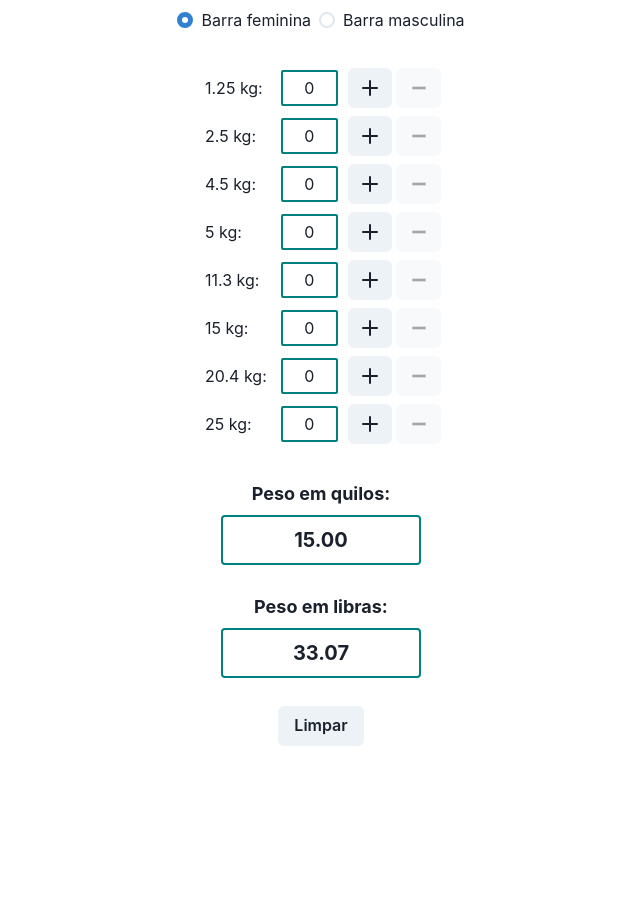
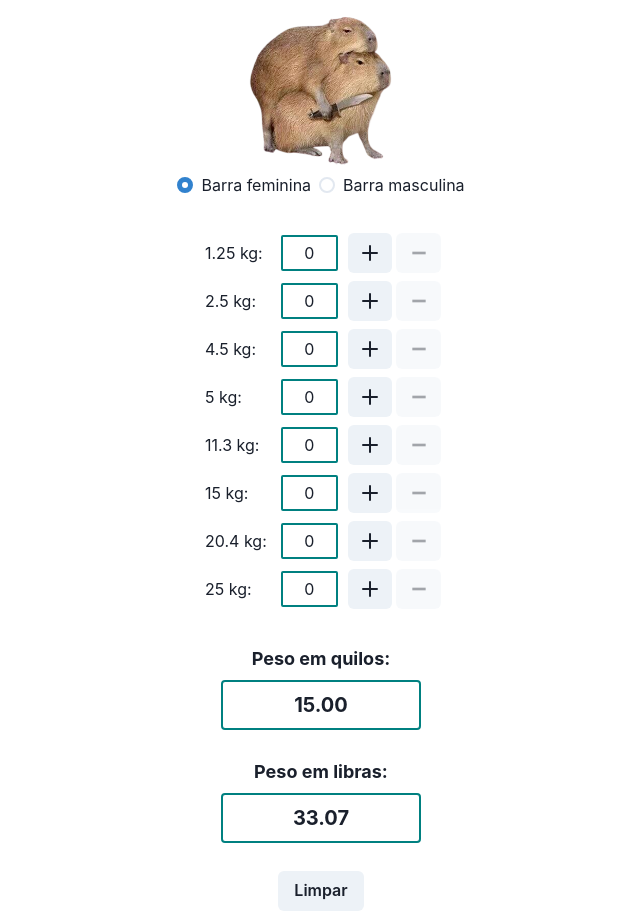
Before and after one commit to tiagobonacina/helper, a Next.js app: page / in a window 1280 px wide. Shown: the whole page, without its empty margins (319-959 px from the left). Before the commit the page ends 800 px from the top, so only its background shows below. Built offline with nearby package versions, Linux system fonts and the light colour scheme.

Commit message:
Update images

```diff
--- a/pages/index.tsx
+++ b/pages/index.tsx
@@ -61,16 +61,16 @@ export default function Home() {
         <title>HELPER</title>
         <meta name="description" content="Generated by create next app" />
         <meta name="viewport" content="width=device-width, initial-scale=1" />
-        <link rel="icon" href="/favicon.ico" />
+        <link rel="icon" href="./favicon.ico" />
       </Head>
       <main>
         <VStack mt={2}>
-          {/* <Image
-            src="/capivaras.png"
+          <Image
+            src="./capivaras.png"
             alt="capivaras"
             width={150}
             height={150}
-          /> */}
+          />
           <BarbellGender gender={gender} setGender={setGender} />
           <Box h={5} />
           <BarbellList barbells={barbells} onHandleClick={onHandleClick} />
```
